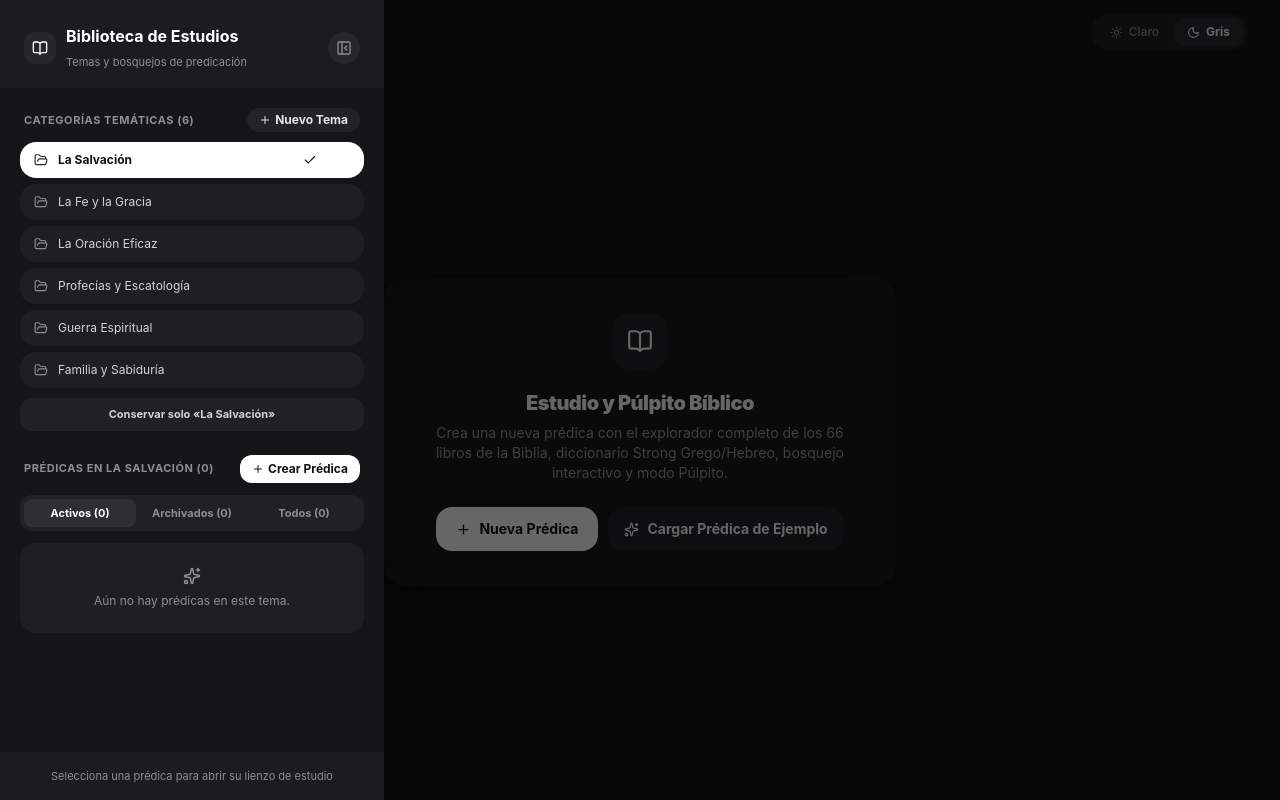
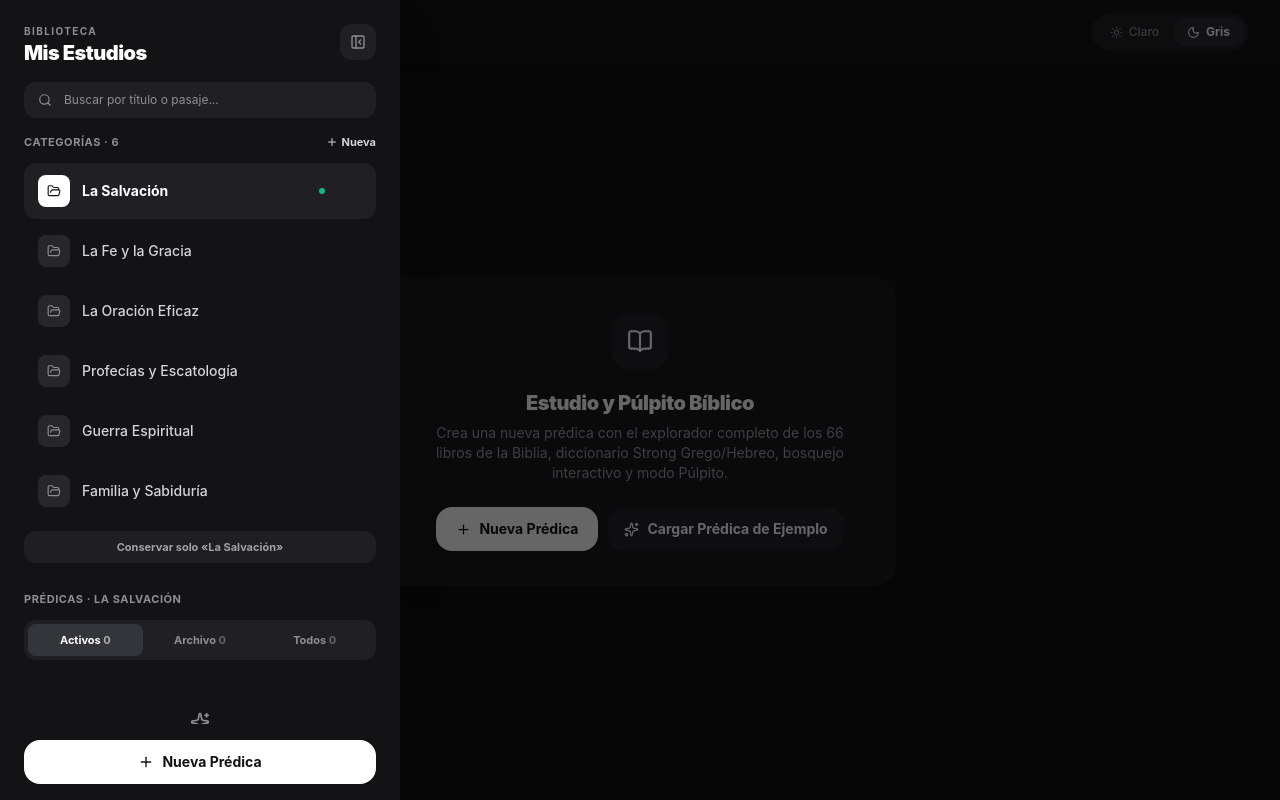
Before and after one commit to groonksync/predicas, a React (Vite) app: page / in a window 1280 px wide. Both pictures are taken after a click on the button "Abrir biblioteca de temas y prédicas". Built offline with nearby package versions, Linux system fonts and the light colour scheme.

Commit message:
feat: nuevo diseno de la biblioteca lateral de estudios

```diff
--- a/src/components/Navbar.tsx
+++ b/src/components/Navbar.tsx
@@ -6,9 +6,7 @@ import {
   Moon,
   BookOpen,
   Plus,
-  Check,
   FolderOpen,
-  FileText,
   PanelLeft,
   PanelLeftClose,
   Archive,
@@ -16,9 +14,11 @@ import {
   Trash2,
   Search,
   Sparkles,
+  Calendar,
   ChevronRight
 } from 'lucide-react';
 import { Topic, Study } from '../types';
+import { getDateInfo } from '../utils/dateInfo';
 
 interface NavbarProps {
   topics: Topic[];
@@ -194,100 +194,105 @@ export const Navbar: React.FC<NavbarProps> = ({
             onClick={() => setIsSidebarOpen(false)}
           />
 
-          <aside className="fixed top-0 left-0 bottom-0 w-84 sm:w-96 bg-[#F8F9FB] dark:bg-[#161619] z-50 shadow-2xl flex flex-col font-sans select-none animate-slideRight">
+          <aside className="fixed top-0 left-0 bottom-0 w-[88vw] max-w-[400px] bg-[#F6F7F9] dark:bg-[#131316] z-50 shadow-2xl flex flex-col font-sans select-none animate-slideRight">
 
-            {/* Cabecera del Panel Lateral */}
-            <div className="px-6 pt-6 pb-4 bg-white dark:bg-[#1C1C20] flex items-center justify-between">
-              <div className="flex items-center gap-2.5">
-                <div className="w-8 h-8 rounded-xl bg-[#F2F3F5] dark:bg-[#26262B] text-[#1C1C1E] dark:text-white flex items-center justify-center">
-                  <BookOpen size={16} />
+            {/* Cabecera */}
+            <div className="px-6 pt-6 pb-4 flex items-start justify-between gap-3">
+              <div className="min-w-0">
+                <p className="text-[10px] font-bold uppercase tracking-[0.14em] text-[#8E8E93]">Biblioteca</p>
+                <h3 className="font-black text-xl tracking-tight text-[#1C1C1E] dark:text-white leading-tight mt-0.5">
+                  Mis Estudios
+                </h3>
               </div>
-                <div>
-                  <h3 className="font-bold text-sm sm:text-base text-[#1C1C1E] dark:text-white leading-tight">
-                    Biblioteca de Estudios
-                  </h3>
-                  <span className="text-[11px] text-[#8E8E93]">
-                    Temas y bosquejos de predicación
-                  </span>
-                </div>
-              </div>
-
               <button
                 onClick={() => setIsSidebarOpen(false)}
-                className="w-8 h-8 rounded-full bg-[#F2F3F5] dark:bg-[#26262B] text-[#8E8E93] hover:text-[#1C1C1E] dark:hover:text-white flex items-center justify-center transition-colors"
+                className="w-9 h-9 rounded-xl bg-white dark:bg-[#1F1F24] text-[#8E8E93] hover:text-[#1C1C1E] dark:hover:text-white flex items-center justify-center transition-colors active:scale-95"
                 title="Cerrar biblioteca"
               >
                 <PanelLeftClose size={16} />
               </button>
             </div>
 
-            {/* Contenido con Scroll */}
-            <div className="flex-1 overflow-y-auto p-5 space-y-6 scrollbar-thin">
+            {/* Buscador global */}
+            <div className="px-6 pb-4">
+              <div className="relative">
+                <Search size={14} className="absolute left-3.5 top-1/2 -translate-y-1/2 text-[#8E8E93]" />
+                <input
+                  type="text"
+                  value={studySearch}
+                  onChange={(e) => setStudySearch(e.target.value)}
+                  placeholder="Buscar por título o pasaje..."
+                  className="w-full pl-10 pr-3 py-2.5 text-xs rounded-xl bg-white dark:bg-[#1F1F24] text-[#1C1C1E] dark:text-white placeholder:text-[#8E8E93] outline-none transition-colors"
+                />
+              </div>
+            </div>
 
-              {/* SECCIÓN 1: TEMAS BÍBLICOS */}
-              <div className="space-y-2.5">
-                <div className="flex items-center justify-between px-1">
-                  <span className="text-[11px] font-bold uppercase tracking-wider text-[#8E8E93]">
-                    Categorías Temáticas ({topics.length})
-                  </span>
+            {/* Contenido */}
+            <div className="flex-1 overflow-y-auto px-6 pb-6 space-y-7 scrollbar-none">
+
+              {/* CATEGORÍAS */}
+              <section className="space-y-3">
+                <div className="flex items-center justify-between">
+                  <h4 className="text-[11px] font-bold uppercase tracking-wider text-[#8E8E93]">
+                    Categorías · {topics.length}
+                  </h4>
                   <button
                     onClick={() => setIsAddingTopic(!isAddingTopic)}
-                    className="text-xs font-bold text-[#1C1C1E] dark:text-neutral-200 hover:opacity-80 flex items-center gap-1 px-3 py-1 rounded-xl bg-white dark:bg-[#222227] shadow-2xs transition-all"
+                    className="text-[11px] font-bold text-[#636366] dark:text-neutral-300 hover:text-[#1C1C1E] dark:hover:text-white flex items-center gap-1 transition-colors"
                   >
                     <Plus size={12} />
-                    <span>Nuevo Tema</span>
+                    <span>Nueva</span>
                   </button>
                 </div>
 
-                {/* Formulario para añadir nuevo tema */}
                 {isAddingTopic && (
-                  <form onSubmit={handleCreateTopic} className="p-3 bg-white dark:bg-[#222227] rounded-2xl shadow-sm space-y-2.5 animate-fadeIn">
+                  <form onSubmit={handleCreateTopic} className="p-3 bg-white dark:bg-[#1F1F24] rounded-2xl space-y-2.5 animate-fadeIn">
                     <input
                       type="text"
-                      placeholder="Nombre del nuevo tema bíblico..."
+                      placeholder="Nombre de la categoría..."
                       value={newTopicName}
                       onChange={(e) => setNewTopicName(e.target.value)}
-                      className="w-full text-xs px-3.5 py-2.5 bg-[#F2F3F5] dark:bg-[#161619] rounded-xl text-[#1C1C1E] dark:text-white focus:outline-none"
+                      className="w-full text-xs px-3.5 py-2.5 bg-[#F2F3F5] dark:bg-[#131316] rounded-xl text-[#1C1C1E] dark:text-white focus:outline-none"
                       autoFocus
                     />
                     <div className="flex justify-end gap-2">
-                      <button
-                        type="button"
-                        onClick={() => setIsAddingTopic(false)}
-                        className="px-3 py-1 text-xs text-[#8E8E93] font-semibold"
-                      >
+                      <button type="button" onClick={() => setIsAddingTopic(false)} className="px-3 py-1.5 text-xs text-[#8E8E93] font-semibold">
                         Cancelar
                       </button>
-                      <button
-                        type="submit"
-                        className="px-3.5 py-1.5 text-xs bg-[#1C1C1E] dark:bg-white text-white dark:text-[#121214] font-bold rounded-xl"
-                      >
+                      <button type="submit" className="px-4 py-1.5 text-xs bg-[#1C1C1E] dark:bg-white text-white dark:text-[#121214] font-bold rounded-xl">
                         Guardar
                       </button>
                     </div>
                   </form>
                 )}
 
-                {/* Lista de temas */}
-                <div className="grid grid-cols-1 gap-1.5">
+                <div className="space-y-1">
                   {topics.map((t) => {
                     const isActive = t.id === activeTopicId;
                     return (
                       <div
                         key={t.id}
-                        className={`group w-full flex items-center justify-between rounded-2xl text-xs transition-all duration-200 ${
-                          isActive
-                            ? 'bg-[#1C1C1E] dark:bg-white text-white dark:text-[#121214] font-bold shadow-sm'
-                            : 'bg-white/70 dark:bg-[#1E1E23] text-[#1C1C1E] dark:text-neutral-300 hover:bg-white dark:hover:bg-[#25252B]'
+                        className={`group flex items-center rounded-xl transition-all duration-200 ${
+                          isActive ? 'bg-white dark:bg-[#1F1F24] shadow-xs' : 'hover:bg-white/70 dark:hover:bg-[#1A1A1E]'
                         }`}
                       >
                         <button
                           onClick={() => onSelectTopic(t.id)}
-                          className="flex-1 flex items-center gap-2.5 truncate px-3.5 py-2.5 text-left"
+                          className="flex-1 min-w-0 flex items-center gap-3 px-3.5 py-3 text-left"
                         >
-                          <FolderOpen size={14} className={isActive ? 'opacity-90' : 'text-[#8E8E93]'} />
-                          <span className="truncate">{t.name}</span>
-                          {isActive && <Check size={14} className="flex-shrink-0 ml-auto" />}
+                          <span className={`w-8 h-8 rounded-lg flex items-center justify-center flex-shrink-0 ${
+                            isActive
+                              ? 'bg-[#1C1C1E] text-white dark:bg-white dark:text-[#121214]'
+                              : 'bg-[#E9EAEE] dark:bg-[#26262B] text-[#8E8E93]'
+                          }`}>
+                            <FolderOpen size={14} />
+                          </span>
+                          <span className={`text-sm truncate ${
+                            isActive ? 'font-bold text-[#1C1C1E] dark:text-white' : 'font-medium text-[#48484D] dark:text-neutral-300'
+                          }`}>
+                            {t.name}
+                          </span>
+                          {isActive && <span className="ml-auto w-1.5 h-1.5 rounded-full bg-emerald-500 flex-shrink-0" />}
                         </button>
                         {onDeleteTopic && (
                           <button
@@ -297,7 +302,7 @@ export const Navbar: React.FC<NavbarProps> = ({
                                 onDeleteTopic(t.id);
                               }
                             }}
-                            className="p-2 mr-1 rounded-lg opacity-0 group-hover:opacity-70 hover:!opacity-100 transition-opacity"
+                            className="p-2 mr-2 rounded-lg text-[#8E8E93] opacity-0 group-hover:opacity-100 hover:text-red-500 transition-all"
                             title="Eliminar categoría"
                           >
                             <Trash2 size={13} />
@@ -316,96 +321,57 @@ export const Navbar: React.FC<NavbarProps> = ({
                         onKeepOnlyTopic(activeTopicId);
                       }
                     }}
-                    className="w-full text-[11px] font-bold py-2 rounded-xl bg-[#EAEAEE] dark:bg-[#202025] text-[#636366] dark:text-neutral-300 hover:text-[#1C1C1E] dark:hover:text-white transition-colors"
+                    className="w-full text-[11px] font-bold py-2 rounded-xl text-[#636366] dark:text-neutral-400 hover:text-[#1C1C1E] dark:hover:text-white bg-black/[0.04] dark:bg-white/[0.05] transition-colors"
                   >
                     Conservar solo «{currentTopic?.name}»
                   </button>
                 )}
-              </div>
+              </section>
 
-              {/* SECCIÓN 2: PRÉDICAS DEL TEMA SELECCIONADO */}
-              <div className="space-y-3">
-                <div className="flex items-center justify-between px-1">
-                  <span className="text-[11px] font-bold uppercase tracking-wider text-[#8E8E93] truncate">
-                    Prédicas en {currentTopic?.name || 'Tema'} ({studies.length})
-                  </span>
+              {/* PRÉDICAS */}
+              <section className="space-y-3">
+                <h4 className="text-[11px] font-bold uppercase tracking-wider text-[#8E8E93] truncate">
+                  Prédicas · {currentTopic?.name || 'Tema'}
+                </h4>
+
+                <div className="flex bg-[#E9EAEE] dark:bg-[#1F1F24] p-1 rounded-xl text-[11px] font-bold">
+                  {([
+                    { key: 'activos', label: 'Activos', count: studies.filter(s => !s.isArchived).length },
+                    { key: 'archivados', label: 'Archivo', count: studies.filter(s => s.isArchived).length },
+                    { key: 'todos', label: 'Todos', count: studies.length },
+                  ] as const).map(tab => (
                     <button
-                    onClick={() => {
-                      setIsSidebarOpen(false);
-                      onAddStudy();
-                    }}
-                    className="text-xs font-bold bg-[#1C1C1E] dark:bg-white text-white dark:text-[#121214] flex items-center gap-1 px-3 py-1.5 rounded-xl shadow-xs active:scale-95 transition-all"
-                  >
-                    <Plus size={12} />
-                    <span>Crear Prédica</span>
-                  </button>
-                </div>
-
-                {/* Buscador rápido de prédicas dentro del tema */}
-                {studies.length > 1 && (
-                  <div className="relative">
-                    <Search size={13} className="absolute left-3.5 top-1/2 -translate-y-1/2 text-[#8E8E93]" />
-                    <input
-                      type="text"
-                      value={studySearch}
-                      onChange={(e) => setStudySearch(e.target.value)}
-                      placeholder="Filtrar por título o pasaje..."
-                      className="w-full pl-9 pr-3 py-2 text-xs rounded-xl bg-white dark:bg-[#1E1E23] text-[#1C1C1E] dark:text-white placeholder:text-[#8E8E93] outline-none"
-                    />
-                  </div>
-                )}
-
-                {/* Filtro Activos / Archivados / Todos */}
-                <div className="flex bg-[#EAEAEE] dark:bg-[#202025] p-1 rounded-xl text-[11px] font-bold">
-                  <button
+                      key={tab.key}
                       type="button"
-                    onClick={() => setStudyFilter('activos')}
-                    className={`flex-1 py-1.5 rounded-lg transition-all ${
-                      studyFilter === 'activos'
-                        ? 'bg-white dark:bg-[#2E2E35] text-[#1C1C1E] dark:text-white shadow-2xs'
+                      onClick={() => setStudyFilter(tab.key)}
+                      className={`flex-1 py-2 rounded-lg transition-all ${
+                        studyFilter === tab.key
+                          ? 'bg-white dark:bg-[#34343B] text-[#1C1C1E] dark:text-white shadow-xs'
                           : 'text-[#8E8E93] hover:text-[#1C1C1E] dark:hover:text-white'
                       }`}
                     >
-                    Activos ({studies.filter(s => !s.isArchived).length})
+                      {tab.label} <span className="opacity-60">{tab.count}</span>
                     </button>
-                  <button
-                    type="button"
-                    onClick={() => setStudyFilter('archivados')}
-                    className={`flex-1 py-1.5 rounded-lg transition-all ${
-                      studyFilter === 'archivados'
-                        ? 'bg-white dark:bg-[#2E2E35] text-[#1C1C1E] dark:text-white shadow-2xs'
-                        : 'text-[#8E8E93] hover:text-[#1C1C1E] dark:hover:text-white'
-                    }`}
-                  >
-                    Archivados ({studies.filter(s => s.isArchived).length})
-                  </button>
-                  <button
-                    type="button"
-                    onClick={() => setStudyFilter('todos')}
-                    className={`flex-1 py-1.5 rounded-lg transition-all ${
-                      studyFilter === 'todos'
-                        ? 'bg-white dark:bg-[#2E2E35] text-[#1C1C1E] dark:text-white shadow-2xs'
-                        : 'text-[#8E8E93] hover:text-[#1C1C1E] dark:hover:text-white'
-                    }`}
-                  >
-                    Todos ({studies.length})
-                  </button>
+                  ))}
                 </div>
 
-                {/* Lista de prédicas */}
-                <div className="space-y-2">
+                <div className="space-y-2.5">
                   {filteredStudies.length === 0 ? (
-                    <div className="p-6 text-center text-xs text-[#8E8E93] bg-white/60 dark:bg-[#1E1E23] rounded-2xl space-y-2">
-                      <Sparkles size={18} className="mx-auto text-[#8E8E93]" />
+                    <div className="py-10 text-center text-xs text-[#8E8E93] space-y-2">
+                      <Sparkles size={20} className="mx-auto" />
                       <p>
-                        {studyFilter === 'archivados'
-                          ? 'No hay prédicas archivadas en este tema.'
-                          : 'Aún no hay prédicas en este tema.'}
+                        {studySearch.trim()
+                          ? 'Sin resultados para tu búsqueda.'
+                          : studyFilter === 'archivados'
+                            ? 'No hay prédicas archivadas.'
+                            : 'Aún no hay prédicas en esta categoría.'}
                       </p>
                     </div>
                   ) : (
                     filteredStudies.map((s) => {
                       const isSelected = s.id === activeStudyId;
+                      const info = getDateInfo(s.date);
+                      const soon = info.tone === 'hoy' || info.tone === 'proxima';
                       return (
                         <div
                           key={s.id}
@@ -413,44 +379,25 @@ export const Navbar: React.FC<NavbarProps> = ({
                             onSelectStudy(s.id);
                             setIsSidebarOpen(false);
                           }}
-                          className={`group w-full p-3.5 rounded-2xl text-left transition-all duration-200 cursor-pointer ${
+                          className={`group relative p-4 rounded-2xl cursor-pointer transition-all duration-200 ${
                             isSelected
-                              ? 'bg-[#1C1C1E] dark:bg-white text-white dark:text-[#121214] shadow-md'
-                              : 'bg-white dark:bg-[#1E1E23] hover:bg-[#F0F1F4] dark:hover:bg-[#26262C] text-[#1C1C1E] dark:text-neutral-200'
+                              ? 'bg-white dark:bg-[#1F1F24] shadow-md'
+                              : 'bg-white/60 dark:bg-[#1A1A1E] hover:bg-white dark:hover:bg-[#1F1F24]'
                           }`}
                         >
+                          {isSelected && <span className="absolute left-0 top-4 bottom-4 w-1 rounded-r-full bg-[#1C1C1E] dark:bg-white" />}
+
                           <div className="flex items-start justify-between gap-2">
-                            <div className="flex items-start gap-2.5 min-w-0">
-                              <FileText size={15} className={`mt-0.5 flex-shrink-0 ${
-                                isSelected ? 'opacity-90' : 'text-[#8E8E93]'
-                              }`} />
-                              <div className="min-w-0">
-                                <div className="font-bold text-xs sm:text-sm truncate">
+                            <h5 className="font-bold text-sm leading-snug text-[#1C1C1E] dark:text-white line-clamp-2">
                               {s.title}
-                                </div>
-                                <div className={`text-[11px] truncate mt-0.5 ${
-                                  isSelected ? 'opacity-75' : 'text-[#8E8E93]'
-                                }`}>
-                                  {s.mainVerse?.reference || 'Sin pasaje central'} • {s.outlinePoints.length} pts
-                                </div>
-                              </div>
-                            </div>
-
-                            {/* Acciones rápidas: Archivar y Eliminar */}
-                            <div className="flex items-center gap-1 flex-shrink-0 opacity-80 group-hover:opacity-100">
+                            </h5>
+                            <div className="flex items-center gap-0.5 flex-shrink-0 -mr-1.5 -mt-1 opacity-0 group-hover:opacity-100 transition-opacity">
                               {onToggleArchiveStudy && (
                                 <button
                                   type="button"
-                                  onClick={(e) => {
-                                    e.stopPropagation();
-                                    onToggleArchiveStudy(s.id);
-                                  }}
-                                  className={`p-1.5 rounded-xl transition-colors ${
-                                    isSelected
-                                      ? 'hover:bg-white/15 dark:hover:bg-black/10'
-                                      : 'text-[#8E8E93] hover:text-[#1C1C1E] dark:hover:text-white hover:bg-black/[0.05] dark:hover:bg-white/[0.08]'
-                                  }`}
-                                  title={s.isArchived ? "Restaurar prédica" : "Archivar prédica"}
+                                  onClick={(e) => { e.stopPropagation(); onToggleArchiveStudy(s.id); }}
+                                  className="p-1.5 rounded-lg text-[#8E8E93] hover:text-[#1C1C1E] dark:hover:text-white hover:bg-black/[0.05] dark:hover:bg-white/[0.08]"
+                                  title={s.isArchived ? 'Restaurar prédica' : 'Archivar prédica'}
                                 >
                                   {s.isArchived ? <ArchiveRestore size={13} /> : <Archive size={13} />}
                                 </button>
@@ -458,15 +405,8 @@ export const Navbar: React.FC<NavbarProps> = ({
                               {onDeleteStudy && (
                                 <button
                                   type="button"
-                                  onClick={(e) => {
-                                    e.stopPropagation();
-                                    setStudyToDelete(s);
-                                  }}
-                                  className={`p-1.5 rounded-xl transition-colors ${
-                                    isSelected
-                                      ? 'hover:bg-white/15 dark:hover:bg-black/10'
-                                      : 'text-[#8E8E93] hover:text-red-500 hover:bg-red-500/10'
-                                  }`}
+                                  onClick={(e) => { e.stopPropagation(); setStudyToDelete(s); }}
+                                  className="p-1.5 rounded-lg text-[#8E8E93] hover:text-red-500 hover:bg-red-500/10"
                                   title="Eliminar prédica"
                                 >
                                   <Trash2 size={13} />
@@ -474,18 +414,48 @@ export const Navbar: React.FC<NavbarProps> = ({
                               )}
                             </div>
                           </div>
+
+                          <p className="text-xs text-[#8E8E93] mt-1 flex items-center gap-1.5">
+                            <BookOpen size={11} />
+                            <span className="truncate">{s.mainVerse?.reference || 'Sin pasaje central'}</span>
+                            <span>·</span>
+                            <span className="whitespace-nowrap">{s.outlinePoints.length} pts</span>
+                          </p>
+
+                          <div className="mt-3 flex items-center gap-2 flex-wrap">
+                            <span className={`inline-flex items-center gap-1.5 text-[10px] font-bold px-2.5 py-1 rounded-lg ${
+                              soon
+                                ? 'bg-[#1C1C1E] text-white dark:bg-white dark:text-[#121214]'
+                                : 'bg-black/[0.05] dark:bg-white/[0.07] text-[#636366] dark:text-neutral-300'
+                            }`}>
+                              <Calendar size={10} />
+                              {info.weekday ? `${info.weekday.slice(0, 3)}. ${info.long.replace(/ de \d{4}$/, '')}` : 'Sin fecha'}
+                            </span>
+                            {info.tone !== 'vacia' && (
+                              <span className="text-[10px] font-medium text-[#8E8E93]">{info.message}</span>
+                            )}
+                          </div>
                         </div>
                       );
                     })
                   )}
                 </div>
-              </div>
+              </section>
 
             </div>
 
-            {/* Footer del Sidebar */}
-            <div className="p-4 bg-white dark:bg-[#1C1C20] text-center text-[11px] text-[#8E8E93]">
-              Selecciona una prédica para abrir su lienzo de estudio
+            {/* Acción principal fija */}
+            <div className="px-6 py-4 bg-[#F6F7F9] dark:bg-[#131316]">
+              <button
+                onClick={() => {
+                  setIsSidebarOpen(false);
+                  onAddStudy();
+                }}
+                className="w-full flex items-center justify-center gap-2 py-3 rounded-2xl text-sm font-bold bg-[#1C1C1E] text-white dark:bg-white dark:text-[#121214] hover:opacity-90 active:scale-[0.98] transition-all shadow-sm"
+              >
+                <Plus size={16} />
+                <span>Nueva Prédica</span>
+              </button>
             </div>
           </aside>
 
```
Lines whose indentation alone changed are shown as unchanged.
